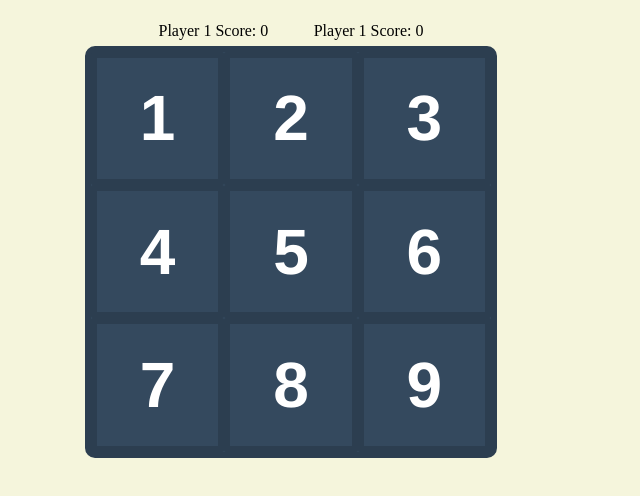
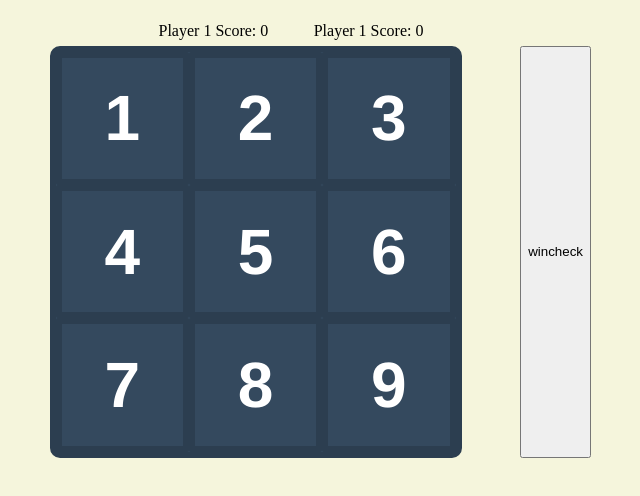
Before and after one commit to ryanevans253/tictac, a plain HTML site: page index.html in a window 1280 px wide. Shown: the part 106-602 px from the top of the page, without its empty margins (349-989 px from the left). Drawn offline with Linux system fonts and the light colour scheme.

Commit message:
update wincheck

```diff
--- a/index.html
+++ b/index.html
@@ -33,6 +33,7 @@
         <div class="box box-8">8</div>
         <div class="box box-9">9</div>
       </div>
+      <button id="wincheck">wincheck</button>
     </div>
 
     <script src="script.js"></script>
--- a/script.js
+++ b/script.js
@@ -58,7 +58,8 @@ function assignMarkers(activePlayer) {
 //set the active player marker to the box that was clicked
 
 let move = function () {
-  console.log();
+  console.log("nothing");
+  document.querySelector(".box-1").innerHTML = activePlayer;
 };
 // let number = document.querySelector(".box-1").addEventListener("click", move());
 
@@ -91,7 +92,7 @@ function winCounter() {
 
 //need to set the scoreboard equal to a position in an array
 
-let list = ["1", "1", "1", "4", "4", "4", "7", "8", "9"];
+let list = ["1", "1", "1", "4", "4", "6", "7", "8", "9"];
 
 function wincheck() {
   const winMessage = `Player  has won the game!`;
@@ -109,4 +110,4 @@ function wincheck() {
   // if (list[1] == list[2]) console.log(winMessage);
 }
 
-wincheck();
+document.querySelector("#wincheck").addEventListener("click", wincheck);
```
